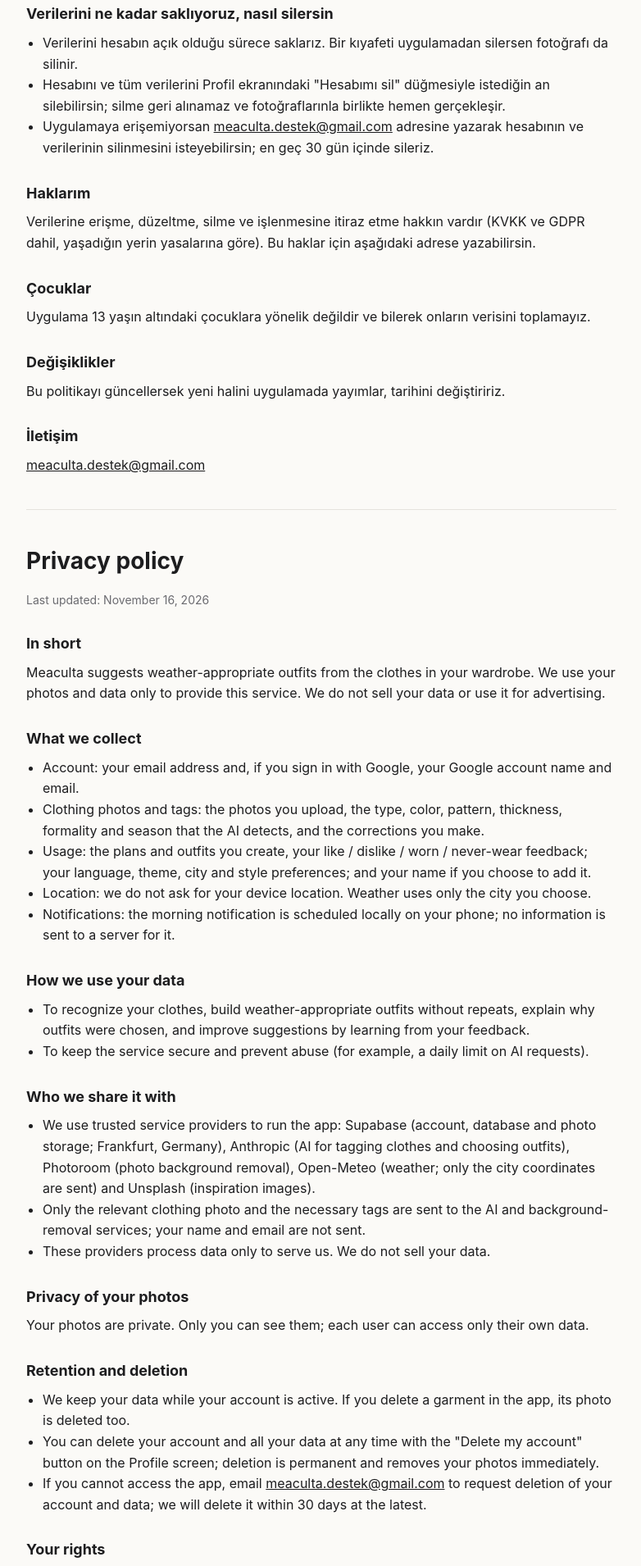
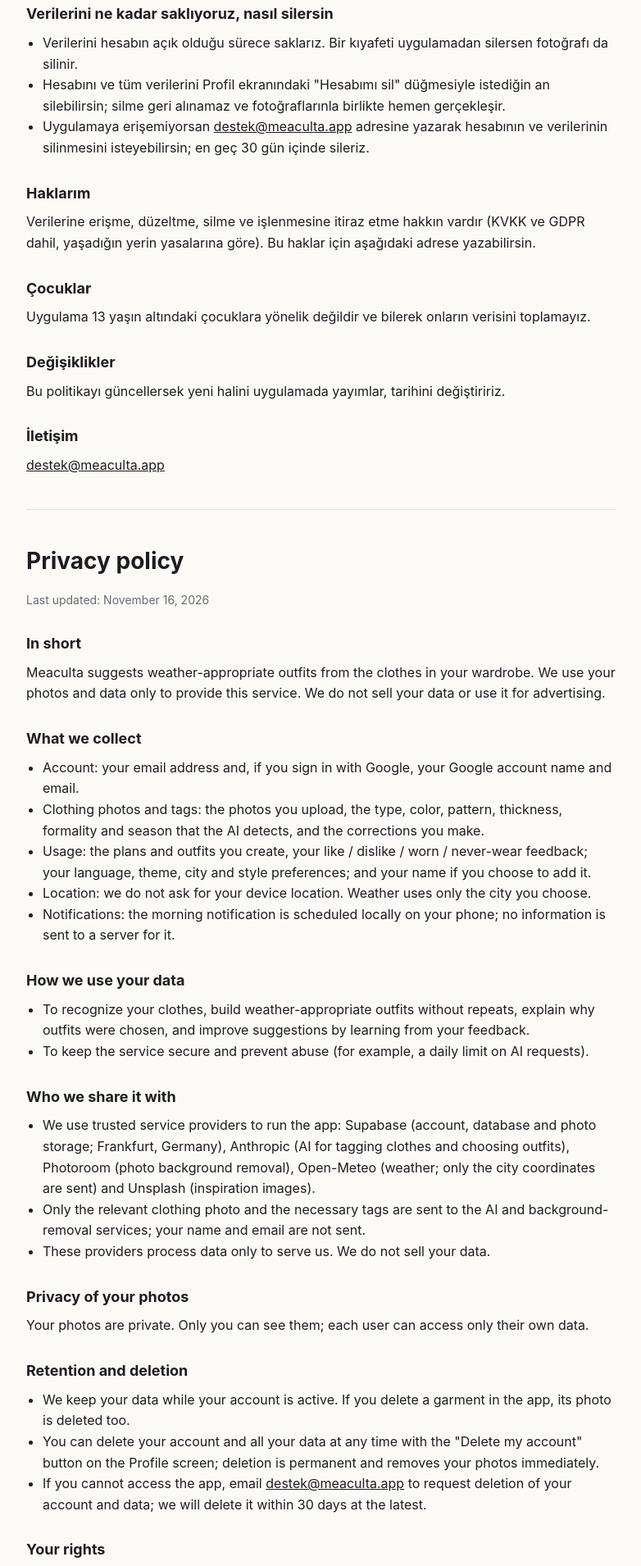
Before and after one commit to meaculta-app/meaculta-app.github.io, a plain HTML site: page index.html in a window 1280 px wide. Shown: the part 1025-2935 px from the top of the page at 82% size, without its empty margins (248-1030 px from the left). Drawn offline with Linux system fonts and the light colour scheme.

Commit message:
Add files via upload

```diff
--- a/index.html
+++ b/index.html
@@ -62,7 +62,7 @@
   <ul>
     <li>Verilerini hesabın açık olduğu sürece saklarız. Bir kıyafeti uygulamadan silersen fotoğrafı da silinir.</li>
     <li>Hesabını ve tüm verilerini Profil ekranındaki "Hesabımı sil" düğmesiyle istediğin an silebilirsin; silme geri alınamaz ve fotoğraflarınla birlikte hemen gerçekleşir.</li>
-    <li>Uygulamaya erişemiyorsan <a href="mailto:meaculta.destek@gmail.com">meaculta.destek@gmail.com</a> adresine yazarak hesabının ve verilerinin silinmesini isteyebilirsin; en geç 30 gün içinde sileriz.</li>
+    <li>Uygulamaya erişemiyorsan <a href="mailto:destek@meaculta.app">destek@meaculta.app</a> adresine yazarak hesabının ve verilerinin silinmesini isteyebilirsin; en geç 30 gün içinde sileriz.</li>
   </ul>
 
   <h2>Haklarım</h2>
@@ -75,7 +75,7 @@
   <p>Bu politikayı güncellersek yeni halini uygulamada yayımlar, tarihini değiştiririz.</p>
 
   <h2>İletişim</h2>
-  <p><a href="mailto:meaculta.destek@gmail.com">meaculta.destek@gmail.com</a></p>
+  <p><a href="mailto:destek@meaculta.app">destek@meaculta.app</a></p>
 </section>
 
 <hr class="ayrac">
@@ -116,7 +116,7 @@
   <ul>
     <li>We keep your data while your account is active. If you delete a garment in the app, its photo is deleted too.</li>
     <li>You can delete your account and all your data at any time with the "Delete my account" button on the Profile screen; deletion is permanent and removes your photos immediately.</li>
-    <li>If you cannot access the app, email <a href="mailto:meaculta.destek@gmail.com">meaculta.destek@gmail.com</a> to request deletion of your account and data; we will delete it within 30 days at the latest.</li>
+    <li>If you cannot access the app, email <a href="mailto:destek@meaculta.app">destek@meaculta.app</a> to request deletion of your account and data; we will delete it within 30 days at the latest.</li>
   </ul>
 
   <h2>Your rights</h2>
@@ -129,7 +129,7 @@
   <p>If we update this policy, we will publish the new version in the app and change the date.</p>
 
   <h2>Contact</h2>
-  <p><a href="mailto:meaculta.destek@gmail.com">meaculta.destek@gmail.com</a></p>
+  <p><a href="mailto:destek@meaculta.app">destek@meaculta.app</a></p>
 </section>
 
 </main>
```
